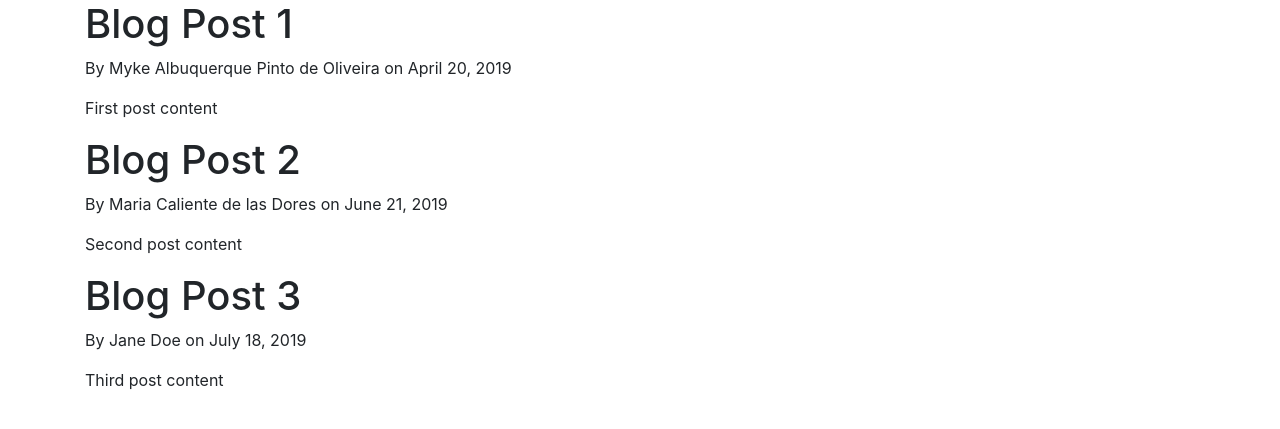
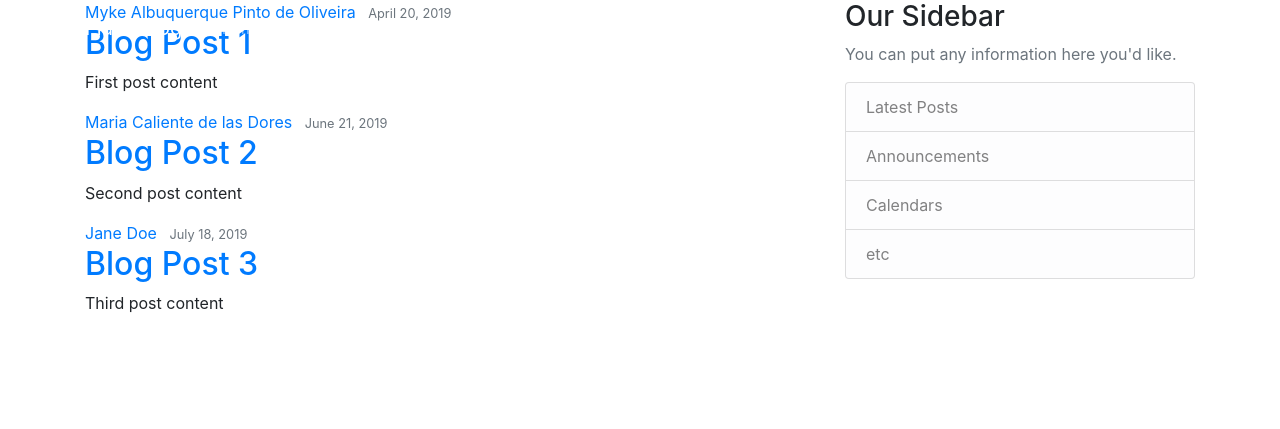
Before and after one commit to myke-oliveira/flaskblog, a Flask app: page / in a window 1280 px wide. Shown: the top 429 px of the page. Run offline with Flask 2, Linux system fonts and the light colour scheme; some libraries are stand-ins or nearby versions.

Commit message:
Styles made

```diff
--- a/flaskblog.py
+++ b/flaskblog.py
@@ -1,4 +1,4 @@
-from flask import Flask, render_template
+from flask import Flask, render_template, url_for
 
 app = Flask(__name__)
 
@@ -31,7 +31,7 @@ def home():
 
 @app.route('/about')
 def about():
-	return render_template('about.html')
+	return render_template('about.html', title='About')
 
 if __name__ == '__main__':
 	app.run(debug=True)
--- a/templates/home.html
+++ b/templates/home.html
@@ -1,8 +1,15 @@
 {% extends "layout.html" %}
 {% block content %}
 	{% for post in posts %}
-		<h1>{{ post.title }}</h1>
-		<p>By {{ post.author}} on {{ post.date_posted }}</p>
-		<p>{{ post.content }}</p>
+		<article class="media content-section">
+		  <div class="media-body">
+		    <div class="article-metadata">
+		      <a class="mr-2" href="#">{{ post.author }}</a>
+		      <small class="text-muted">{{ post.date_posted }}</small>
+		    </div>
+		    <h2><a class="article-title" href="#">{{ post.title }}</a></h2>
+		    <p class="article-content">{{ post.content }}</p>
+		  </div>
+		</article>
 	{% endfor %}
 {% endblock content %}
--- a/templates/layout.html
+++ b/templates/layout.html
@@ -9,11 +9,51 @@
 	<meta charset="utf-8">
     <meta name="viewport" content="width=device-width, initial-scale=1, shrink-to-fit=no">
 	<link rel="stylesheet" href="https://stackpath.bootstrapcdn.com/bootstrap/4.3.1/css/bootstrap.min.css" integrity="sha384-ggOyR0iXCbMQv3Xipma34MD+dH/1fQ784/j6cY/iJTQUOhcWr7x9JvoRxT2MZw1T" crossorigin="anonymous">
+	<link rel="stylesheet" type="text/css" href="{{ url_for('static', filename='main.css') }}">
 </head>
 <body>
-	<div class="container">
-		{% block content %}{% endblock %}
-	</div>
+	<header class="site-header">
+	  <nav class="navbar navbar-expand-md navbar-dark bg-steel fixed-top">
+	    <div class="container">
+	      <a class="navbar-brand mr-4" href="/">Flask Blog</a>
+	      <button class="navbar-toggler" type="button" data-toggle="collapse" data-target="#navbarToggle" aria-controls="navbarToggle" aria-expanded="false" aria-label="Toggle navigation">
+	        <span class="navbar-toggler-icon"></span>
+	      </button>
+	      <div class="collapse navbar-collapse" id="navbarToggle">
+	        <div class="navbar-nav mr-auto">
+	          <a class="nav-item nav-link" href="/">Home</a>
+	          <a class="nav-item nav-link" href="/about">About</a>
+	        </div>
+	        <!-- Navbar Right Side -->
+	        <div class="navbar-nav">
+	          <a class="nav-item nav-link" href="/login">Login</a>
+	          <a class="nav-item nav-link" href="/register">Register</a>
+	        </div>
+	      </div>
+	    </div>
+	  </nav>
+	</header>
+
+	<main role="main" class="container">
+  <div class="row">
+    <div class="col-md-8">
+      {% block content %}{% endblock %}
+    </div>
+    <div class="col-md-4">
+      <div class="content-section">
+        <h3>Our Sidebar</h3>
+        <p class='text-muted'>You can put any information here you'd like.
+          <ul class="list-group">
+            <li class="list-group-item list-group-item-light">Latest Posts</li>
+            <li class="list-group-item list-group-item-light">Announcements</li>
+            <li class="list-group-item list-group-item-light">Calendars</li>
+            <li class="list-group-item list-group-item-light">etc</li>
+          </ul>
+        </p>
+      </div>
+    </div>
+  </div>
+</main>
 	<script src="https://code.jquery.com/jquery-3.3.1.slim.min.js" integrity="sha384-q8i/X+965DzO0rT7abK41JStQIAqVgRVzpbzo5smXKp4YfRvH+8abtTE1Pi6jizo" crossorigin="anonymous"></script>
 	<script src="https://cdnjs.cloudflare.com/ajax/libs/popper.js/1.14.7/umd/popper.min.js" integrity="sha384-UO2eT0CpHqdSJQ6hJty5KVphtPhzWj9WO1clHTMGa3JDZwrnQq4sF86dIHNDz0W1" crossorigin="anonymous"></script>
 	<script src="https://stackpath.bootstrapcdn.com/bootstrap/4.3.1/js/bootstrap.min.js" integrity="sha384-JjSmVgyd0p3pXB1rRibZUAYoIIy6OrQ6VrjIEaFf/nJGzIxFDsf4x0xIM+B07jRM" crossorigin="anonymous"></script>
```
